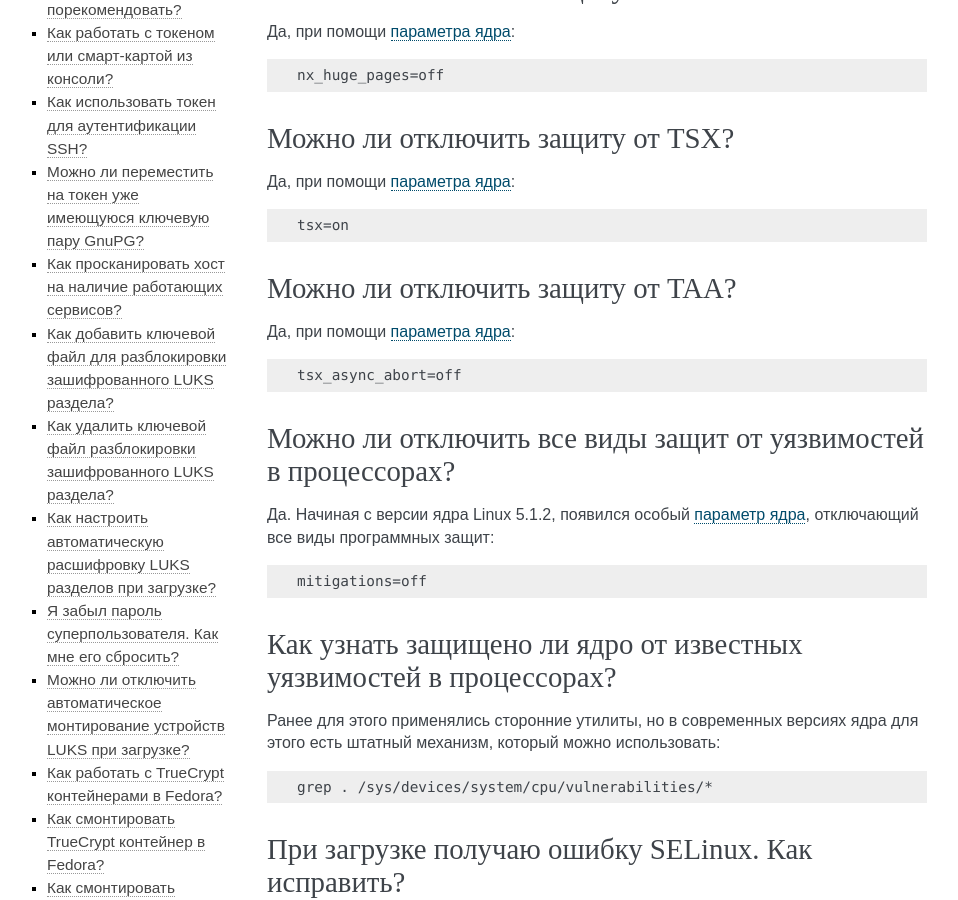
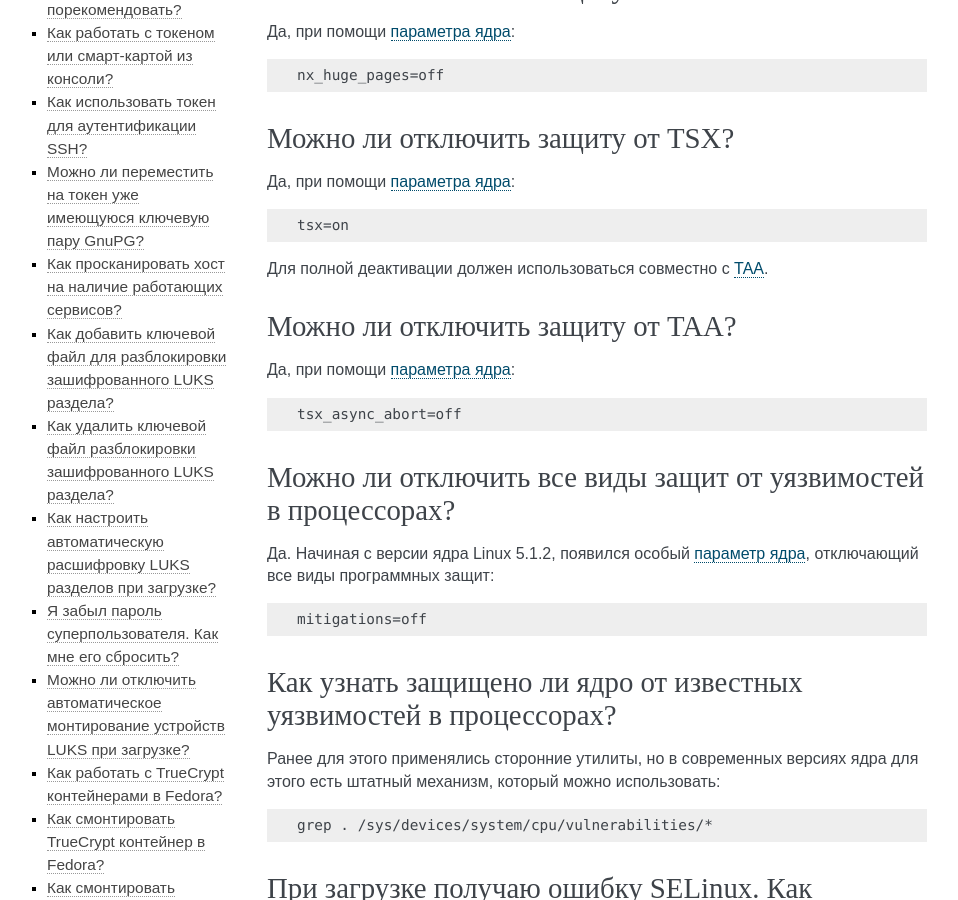
Before and after one commit to RussianFedora/FAQ, a Sphinx documentation site: the page built from source/security.rst, in a window 1280 px wide and 900 px high, scrolled down 5734 px. Shown: the whole window, without its empty margins (153-1111 px from the left). Built offline with Sphinx 7.4.7, drawn with Linux system fonts in a browser that asks for light colours.

Commit message:
Added internal hyperlink to TSX question.

```diff
--- a/source/security.rst
+++ b/source/security.rst
@@ -367,6 +367,8 @@ KPTI - это новый механизм ядра, направленный н
 
     tsx=on
 
+Для полной деактивации должен использоваться совместно с :ref:`TAA <taa>`.
+
 .. index:: taa, hardware, vulnerability, disable, mitigation
 .. _taa:
 
```
